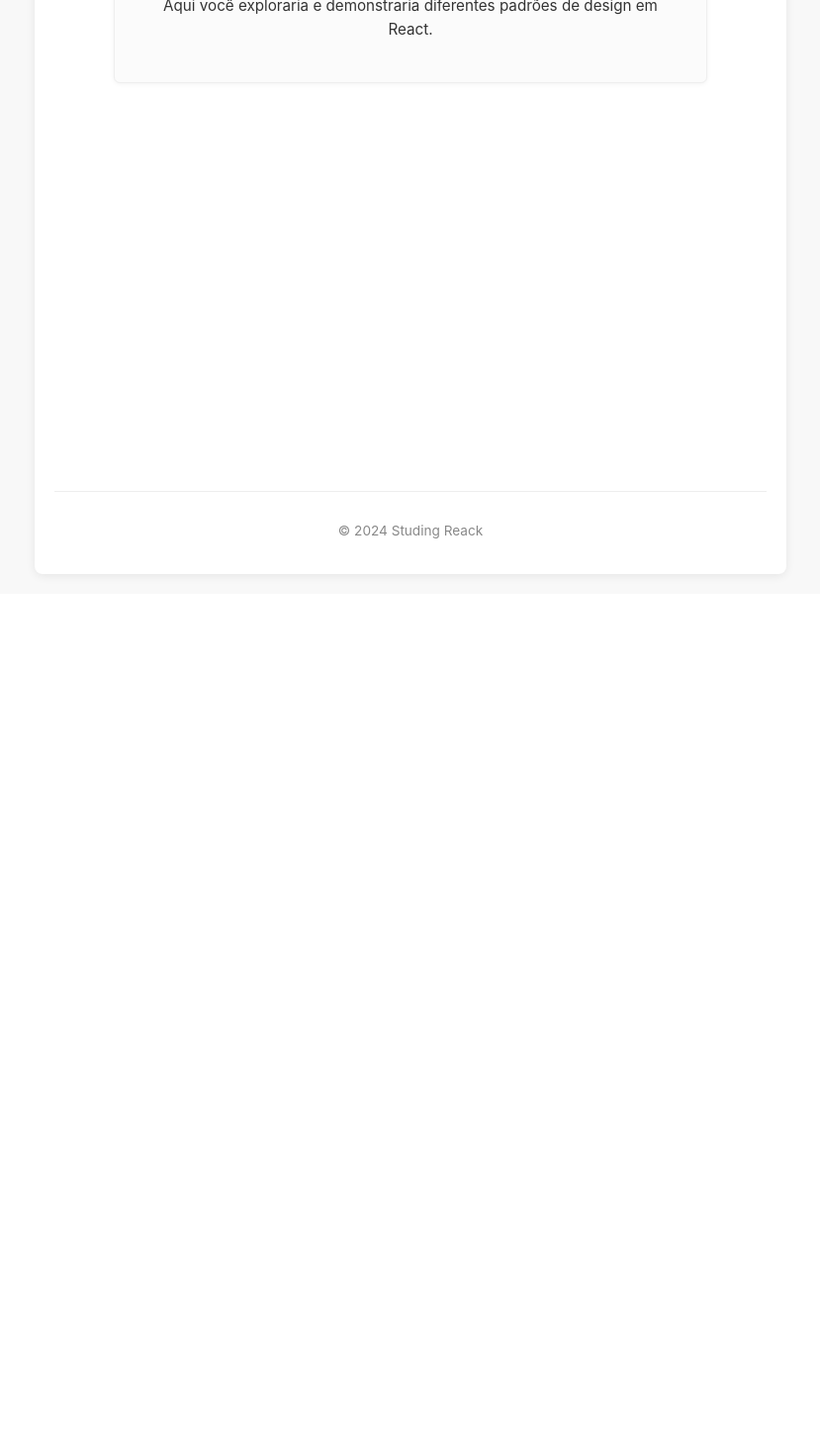
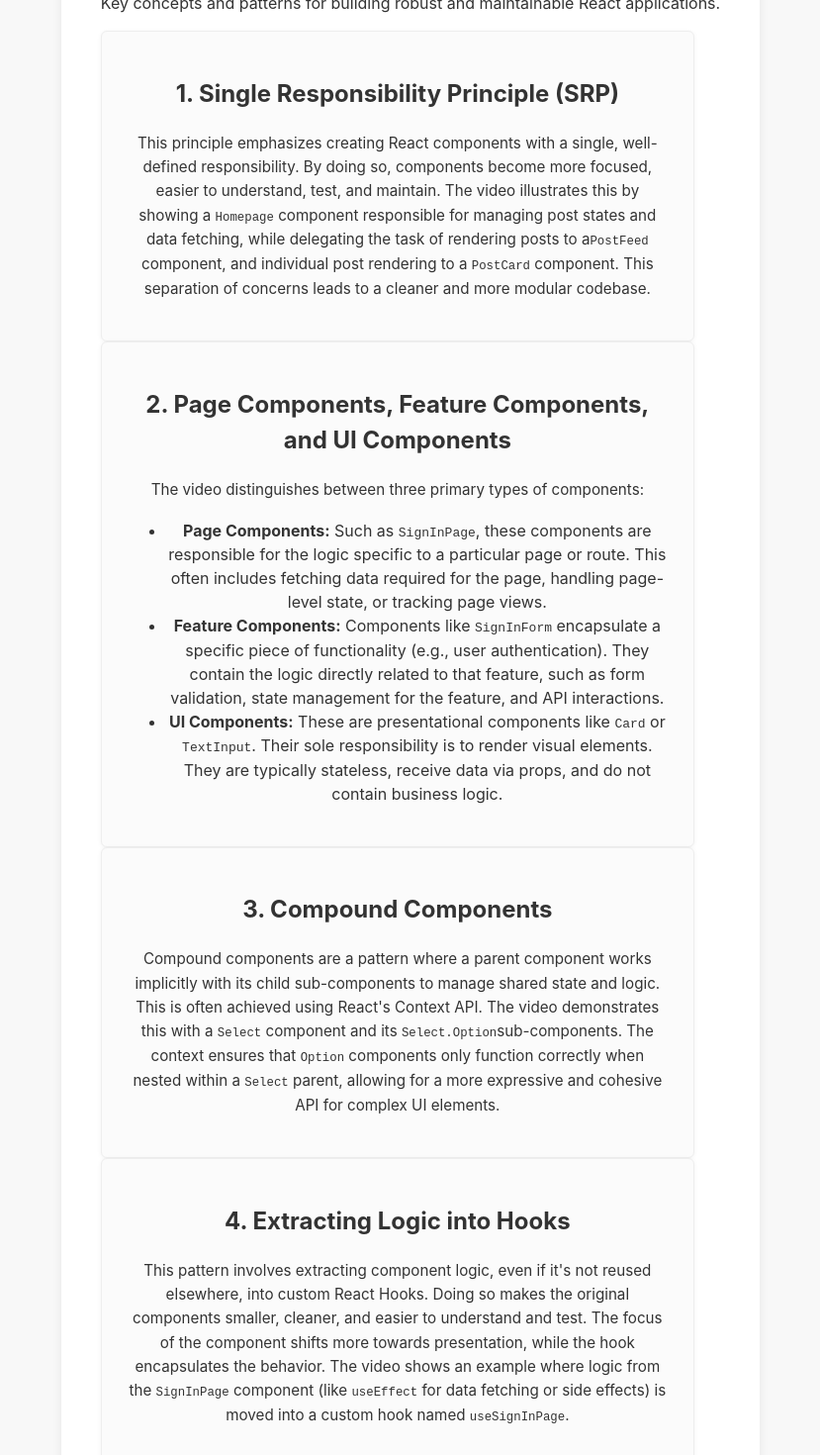
Before and after one commit to jaofavero/React-Learning, a React (Vite) app in the folder learning/: page /design-patterns in a window 1280 px wide. Shown: the part 240-1710 px from the top of the page at 99% size, without its empty margins (245-1074 px from the left). Before the commit the page ends 840 px from the top, so only its background shows below. Built offline with nearby package versions, Linux system fonts and the light colour scheme.

Commit message:
add DesingPatterns

```diff
--- a/learning/src/App.jsx
+++ b/learning/src/App.jsx
@@ -30,7 +30,7 @@ function App() {
         </main>
 
         <footer className="app-footer">
-          <p>&copy; 2024 Studing Reack</p>
+          <p>&copy; 2024 Studying React</p>
         </footer>
       </div>
     </Router>
--- a/learning/src/pages/DesignPatternsPage.jsx
+++ b/learning/src/pages/DesignPatternsPage.jsx
@@ -2,12 +2,84 @@ import React from 'react';
 
 const DesignPatternsPage = () => {
   return (
-    <div style={{ padding: '40px', textAlign: 'center' }}>
-        <section className="info-section">
-            <h3>Página de Design Patterns</h3>
-            <p>Aqui você exploraria e demonstraria diferentes padrões de design em React.</p>
-      {/* Ex: Context API Pattern, Render Props, Higher-Order Components, etc. */}
-        </section>
+    <div>
+        <header>
+          <h1>React Design Patterns</h1>
+          <p>
+            Key concepts and patterns for building robust and maintainable React applications.
+          </p>
+        </header>
+
+        <div>
+          <section className="info-section">
+            <h2>1. Single Responsibility Principle (SRP)</h2>
+            <div>
+              <p>
+                This principle emphasizes creating React components with a single, well-defined responsibility.
+                By doing so, components become more focused, easier to understand, test, and maintain.
+                The video illustrates this by showing a <code>Homepage</code> component responsible for managing
+                post states and data fetching, while delegating the task of rendering posts to a
+                <code>PostFeed</code> component, and individual post rendering to a <code>PostCard</code> component.
+                This separation of concerns leads to a cleaner and more modular codebase.
+              </p>
+            </div>
+          </section>
+
+          <section className="info-section">
+            <h2>2. Page Components, Feature Components, and UI Components</h2>
+            <div>
+              <p>
+                The video distinguishes between three primary types of components:
+              </p>
+              <ul>
+                <li>
+                  <strong>Page Components:</strong> Such as <code>SignInPage</code>, these components are responsible for
+                  the logic specific to a particular page or route. This often includes fetching data required for the
+                  page, handling page-level state, or tracking page views.
+                </li>
+                <li>
+                  <strong>Feature Components:</strong> Components like <code>SignInForm</code> encapsulate a specific piece of
+                  functionality (e.g., user authentication). They contain the logic directly related to that feature,
+                  such as form validation, state management for the feature, and API interactions.
+                </li>
+                <li>
+                  <strong>UI Components:</strong> These are presentational components like <code>Card</code> or <code>TextInput</code>.
+                  Their sole responsibility is to render visual elements. They are typically stateless, receive data via props,
+                  and do not contain business logic.
+                </li>
+              </ul>
+            </div>
+          </section>
+          <section className="info-section">
+            <h2>3. Compound Components</h2>
+            <div>
+              <p>
+                Compound components are a pattern where a parent component works implicitly with its child
+                sub-components to manage shared state and logic. This is often achieved using React's Context API.
+                The video demonstrates this with a <code>Select</code> component and its <code>Select.Option</code>
+                sub-components. The context ensures that <code>Option</code> components only function correctly
+                when nested within a <code>Select</code> parent, allowing for a more expressive and cohesive API
+                for complex UI elements.
+              </p>
+            </div>
+          </section>
+          <section className="info-section">
+            <h2>4. Extracting Logic into Hooks</h2>
+            <div>
+              <p>
+                This pattern involves extracting component logic, even if it's not reused elsewhere, into custom React Hooks.
+                Doing so makes the original components smaller, cleaner, and easier to understand and test.
+                The focus of the component shifts more towards presentation, while the hook encapsulates the behavior.
+                The video shows an example where logic from the <code>SignInPage</code> component (like <code>useEffect</code> for
+                data fetching or side effects) is moved into a custom hook named <code>useSignInPage</code>.
+              </p>
+            </div>
+          </section>
+        </div>
+
+      <footer>
+
+      </footer>
     </div>
   );
 };
```
